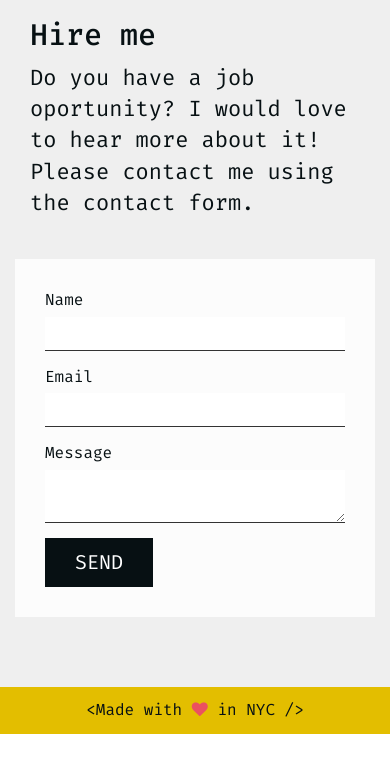
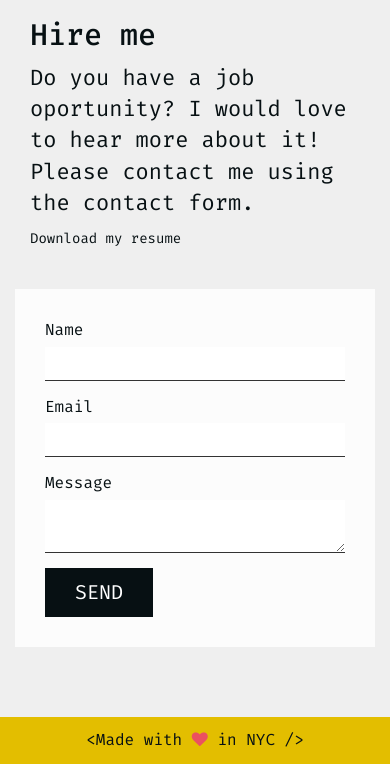
Before and after one commit to saramorais/saramorais.github.io, a plain HTML site: page index.html in a window 390 px wide. Shown: the part 1852-2616 px from the top of the page. Before the commit the page ends 2586 px from the top, so only its background shows below. Drawn offline with nearby package versions, Linux system fonts and the light colour scheme.

```diff
--- a/index.html
+++ b/index.html
@@ -148,7 +148,7 @@
             <br><br>
             <h2>Hire me</h2>
             <p>Do you have a job oportunity? I would love to hear more about it! Please contact me using the contact form.</p>
-            <!-- <a href='resume.pdf' target='_blank'>Download my resume</a> -->
+            <a href='resume.pdf' target='_blank'>Download my resume</a>
 
           </div>
           <div class='col-md-6 contact-form'>
```
